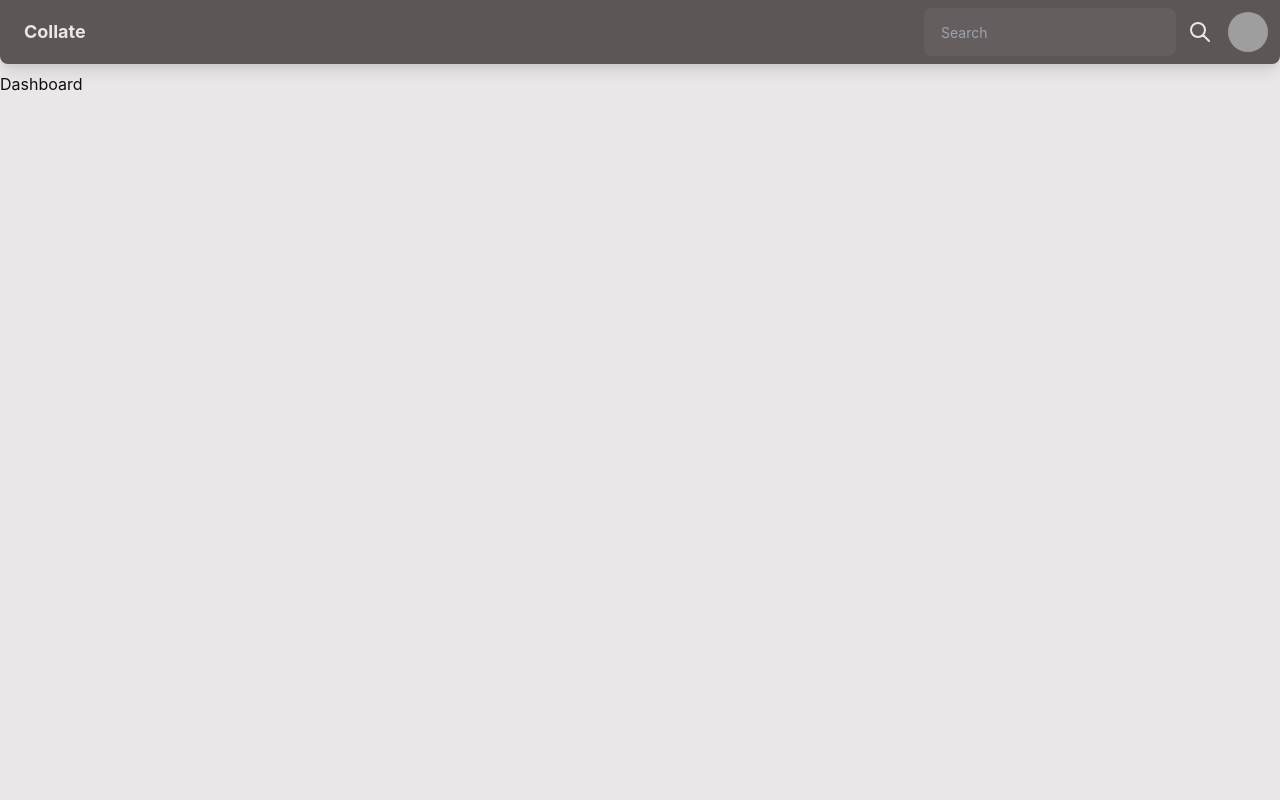
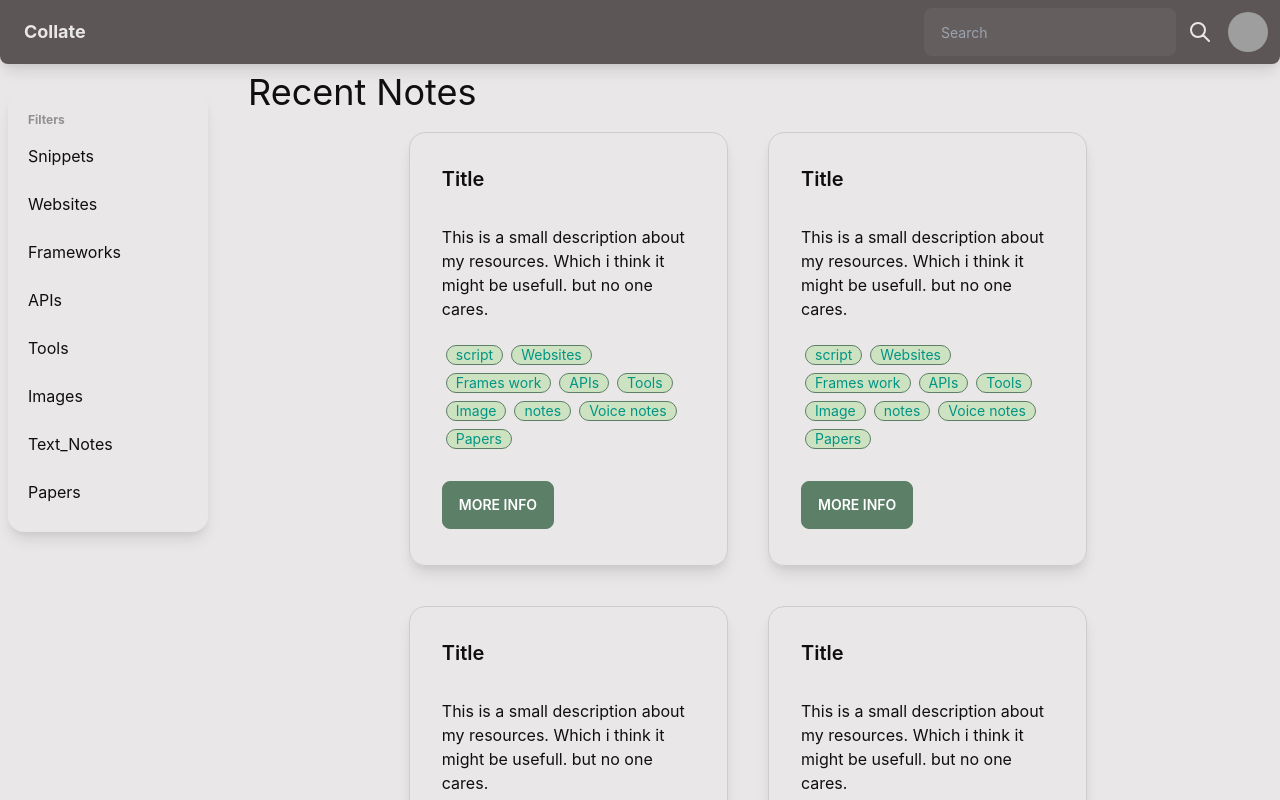
Before and after one commit to Hitansh159/Collate, a React (Create React App) app in the folder client/: page /dashboard in a window 1280 px wide. Shown: the top 800 px of the page. Built offline with nearby package versions, Linux system fonts and the light colour scheme; grey boxes are pictures that could not be loaded; what @tailwindcss/typography would draw is missing.

Commit message:
Dashboard Page Created

```diff
--- a/client/src/components/dashboard/dashboard.jsx
+++ b/client/src/components/dashboard/dashboard.jsx
@@ -1,11 +1,128 @@
 import React from "react";
 import Navbar from "./navbar/navbar";
+import { useState } from "react";
+import Card from "../home/card/card";
+
+const initFilters = {
+  Snippets: false,
+  Websites: false,
+  Frameworks: false,
+  APIs: false,
+  Tools: false,
+  Images: false,
+  Text_Notes: false,
+  Papers: false,
+};
+
+var feeds = {
+  data: [
+    {
+      title: "Title",
+      description:
+        "This is a small description about my resources. Which i think it might be usefull. but no one cares.",
+      tags: [
+        "script",
+        "Websites",
+        "Frames work",
+        "APIs",
+        "Tools",
+        "Image",
+        "notes",
+        "Voice notes",
+        "Papers",
+      ],
+    },
+    {
+      title: "Title",
+      description:
+        "This is a small description about my resources. Which i think it might be usefull. but no one cares.",
+      tags: [
+        "script",
+        "Websites",
+        "Frames work",
+        "APIs",
+        "Tools",
+        "Image",
+        "notes",
+        "Voice notes",
+        "Papers",
+      ],
+    },
+    {
+      title: "Title",
+      description:
+        "This is a small description about my resources. Which i think it might be usefull. but no one cares.",
+      tags: [
+        "script",
+        "Websites",
+        "Frames work",
+        "APIs",
+        "Tools",
+        "Image",
+        "notes",
+        "Voice notes",
+        "Papers",
+      ],
+    },
+    {
+      title: "Title",
+      description:
+        "This is a small description about my resources. Which i think it might be usefull. but no one cares.",
+      tags: [
+        "script",
+        "Websites",
+        "Frames work",
+        "APIs",
+        "Tools",
+        "Image",
+        "notes",
+        "Voice notes",
+        "Papers",
+      ],
+    },
+  ],
+};
 
 export default function Dashboard() {
+  const [filters, setFilters] = useState(initFilters);
+
+  const clickHandler = (filter) => {
+    setFilters({ ...filters, [filter]: !filters[filter] });
+    console.log(filters);
+  };
+
   return (
     <>
       <Navbar />
-      <div>Dashboard</div>
+      <div class="grid grid-cols-6 gap-4">
+        <div class="">
+          {/* <div class="py-4 artboard artboard-demo bg-base-200"> */}
+          <ul class="menu py-4 shadow-lg bg-base-100 w-full rounded-box mt-5 ml-2 border-gray-700">
+            <li class="menu-title">
+              <span>Filters</span>
+            </li>
+
+            {Object.keys(filters).map((filter, value) => (
+              <li class={filters[filter] ? "bordered" : ""}>
+                <a onClick={() => clickHandler(filter)}>{filter}</a>
+              </li>
+            ))}
+          </ul>
+        </div>
+        {/* </div> */}
+        <div class="col-span-5">
+          <h1 className="text-4xl ml-8">Recent Notes</h1>
+          <div className="flex flex-wrap flex-row justify-center">
+            {feeds["data"].map((feed) => (
+              <Card
+                title={feed.title}
+                description={feed.description}
+                tags={feed.tags}
+              />
+            ))}
+          </div>
+        </div>
+      </div>
     </>
   );
 }
--- a/client/src/components/dashboard/navbar/navbar.js
+++ b/client/src/components/dashboard/navbar/navbar.js
@@ -6,6 +6,7 @@ function Navbar() {
       <div class="flex-1 hidden px-2 mx-2 lg:flex">
         <span class="text-lg font-bold">Collate</span>
       </div>
+
       <div class="flex-1 lg:flex-none">
         <div class="form-control">
           <input type="text" placeholder="Search" class="input input-ghost" />
--- a/client/src/components/home/home.js
+++ b/client/src/components/home/home.js
@@ -3,25 +3,85 @@ import Navbar from "./navbar/navbar";
 import Card from "./card/card";
 
 export default function Home() {
-
-  var title = "Title";
-  var description = "This is a small description about my resources. Which i think it might be usefull. but no one cares.";
-  var tags = ["script", "Websites", "Frames work", "APIs", "Tools", "Image", "notes", "Voice notes", "Papers"];
-
   var feeds = {
-    'data': [{"title": "Title", 'description': "This is a small description about my resources. Which i think it might be usefull. but no one cares.", 'tags' : ["script", "Websites", "Frames work", "APIs", "Tools", "Image", "notes", "Voice notes", "Papers"]},
-    {"title": "Title", 'description': "This is a small description about my resources. Which i think it might be usefull. but no one cares.", 'tags' : ["script", "Websites", "Frames work", "APIs", "Tools", "Image", "notes", "Voice notes", "Papers"]},
-    {"title": "Title", 'description': "This is a small description about my resources. Which i think it might be usefull. but no one cares.", 'tags' : ["script", "Websites", "Frames work", "APIs", "Tools", "Image", "notes", "Voice notes", "Papers"]},
-    {"title": "Title", 'description': "This is a small description about my resources. Which i think it might be usefull. but no one cares.", 'tags' : ["script", "Websites", "Frames work", "APIs", "Tools", "Image", "notes", "Voice notes", "Papers"]}
-  ]
+    data: [
+      {
+        title: "Title",
+        description:
+          "This is a small description about my resources. Which i think it might be usefull. but no one cares.",
+        tags: [
+          "script",
+          "Websites",
+          "Frames work",
+          "APIs",
+          "Tools",
+          "Image",
+          "notes",
+          "Voice notes",
+          "Papers",
+        ],
+      },
+      {
+        title: "Title",
+        description:
+          "This is a small description about my resources. Which i think it might be usefull. but no one cares.",
+        tags: [
+          "script",
+          "Websites",
+          "Frames work",
+          "APIs",
+          "Tools",
+          "Image",
+          "notes",
+          "Voice notes",
+          "Papers",
+        ],
+      },
+      {
+        title: "Title",
+        description:
+          "This is a small description about my resources. Which i think it might be usefull. but no one cares.",
+        tags: [
+          "script",
+          "Websites",
+          "Frames work",
+          "APIs",
+          "Tools",
+          "Image",
+          "notes",
+          "Voice notes",
+          "Papers",
+        ],
+      },
+      {
+        title: "Title",
+        description:
+          "This is a small description about my resources. Which i think it might be usefull. but no one cares.",
+        tags: [
+          "script",
+          "Websites",
+          "Frames work",
+          "APIs",
+          "Tools",
+          "Image",
+          "notes",
+          "Voice notes",
+          "Papers",
+        ],
+      },
+    ],
   };
 
-  return(
+  return (
     <div>
       <Navbar />
       <div className="flex flex-wrap flex-row justify-center">
-        {feeds['data'].map((feed)=>(
-          <Card title={feed.title} description = {feed.description} tags={feed.tags} />
+        {feeds["data"].map((feed) => (
+          <Card
+            title={feed.title}
+            description={feed.description}
+            tags={feed.tags}
+          />
         ))}
       </div>
     </div>
--- a/client/src/index.js
+++ b/client/src/index.js
@@ -4,14 +4,14 @@ import App from "./App";
 import { Provider } from "react-redux";
 import { createStore, applyMiddleware, compose } from "redux";
 import thunk from "redux-thunk";
-import reducers from "./reducers";
+import reducer from "./reducers/resource";
 import "./index.css";
 import Home from "./components/home/home";
 
-// const store = createStore(reducers, compose(applyMiddleware(thunk)));
+const store = createStore(reducer, compose(applyMiddleware(thunk)));
 ReactDOM.render(
-  // <Provider store={store}>
-  <App />,
-  // </Provider>,
+  <Provider store={store}>
+    <App />,
+  </Provider>,
   document.getElementById("root")
 );
--- /dev/null
+++ b/client/src/reducers/resource.js
@@ -0,0 +1,23 @@
+const initState = {
+  title: "",
+  description: "",
+  public: false,
+  snippets: [],
+  websites: [],
+  frameworks: [],
+  apis: [],
+  tools: [],
+  text_notes: [],
+  papers: [],
+};
+
+const reducer = (state = initState, action) => {
+  switch (action.type) {
+    case "update":
+      return { ...state };
+    default:
+      return state;
+  }
+};
+
+export default reducer;
```
